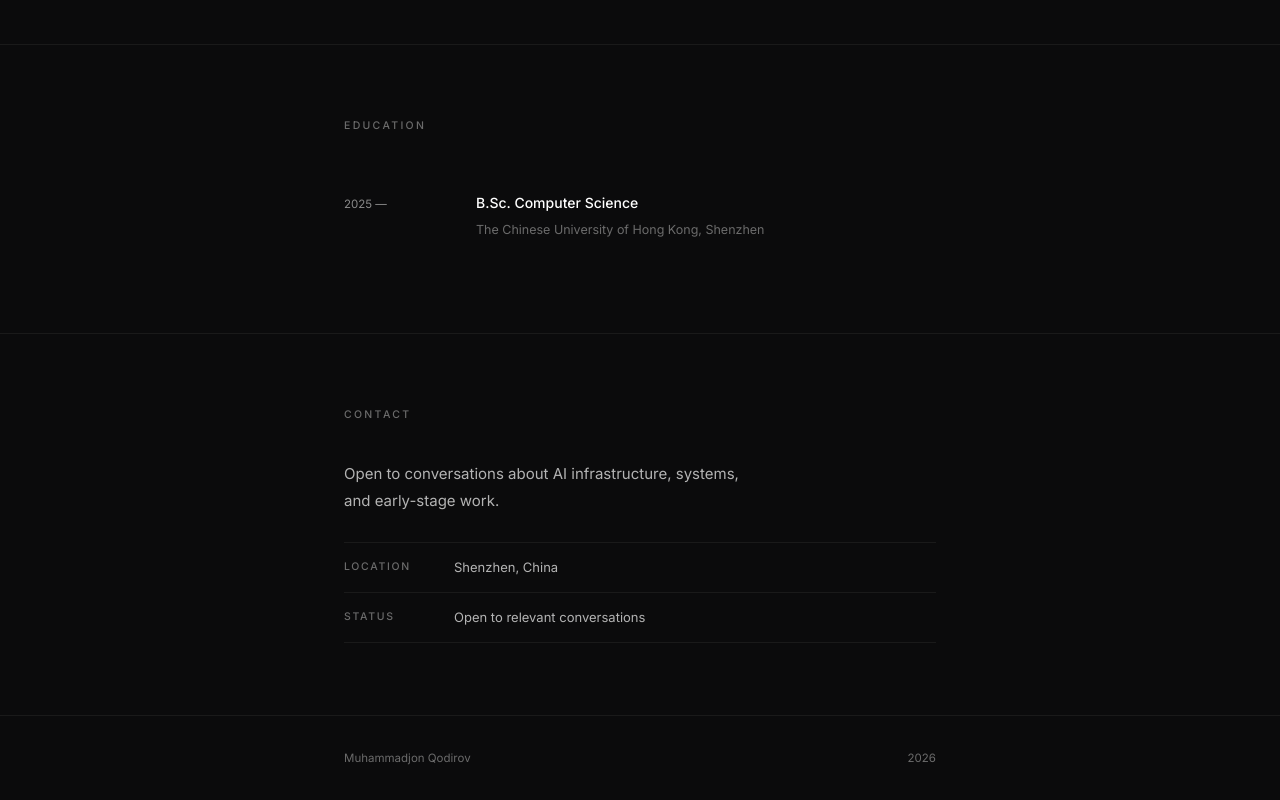
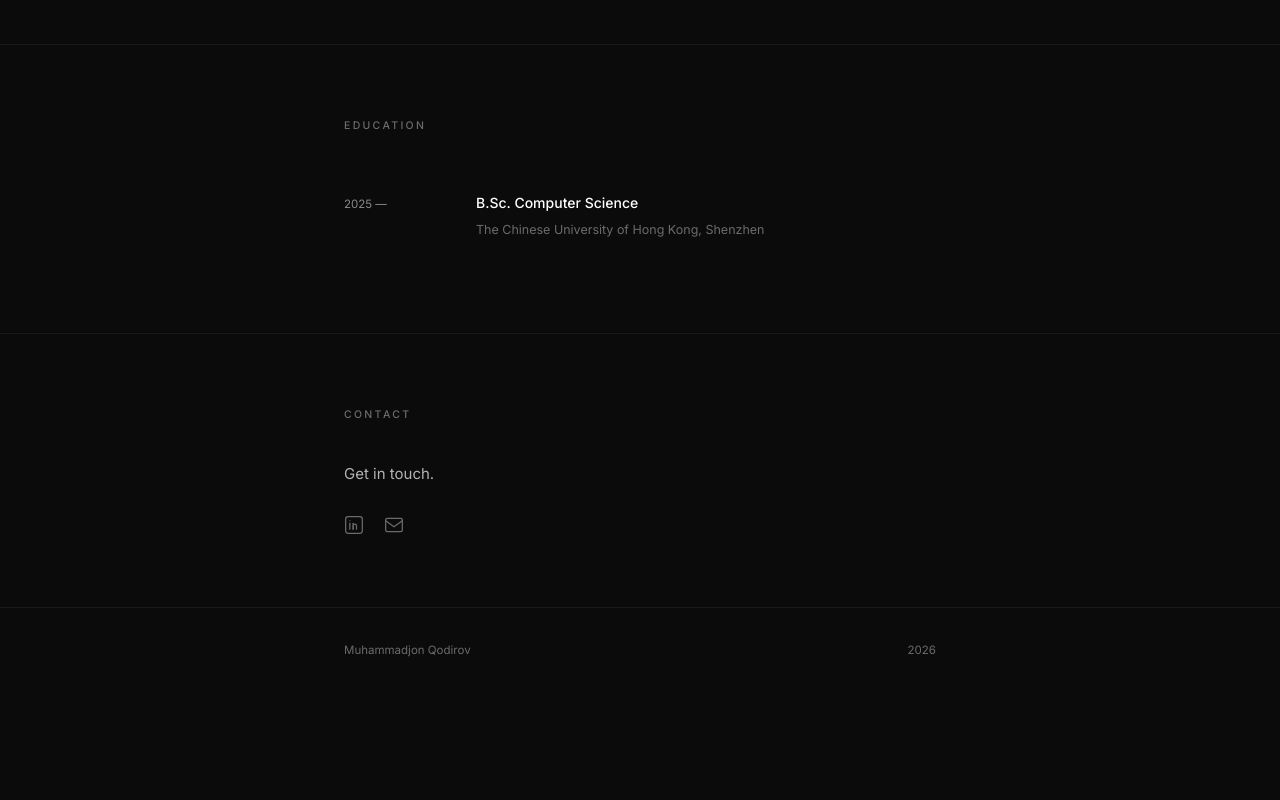
Before and after one commit to qodirovskiye/qodirovskiye.github.io, a plain HTML site: page index.html in a window 1280 px wide. Shown: the part 2928-3728 px from the top of the page. After the commit the page ends 3620 px from the top, so only its background shows below. Drawn offline with Linux system fonts and the light colour scheme.

Commit message:
Add files via upload

```diff
--- a/index.html
+++ b/index.html
@@ -279,36 +279,21 @@
       margin-bottom: 28px;
     }
 
-    .contact-meta {
-      display: flex;
-      flex-direction: column;
-      gap: 0;
-    }
-
-    .c-row {
+    .contact-icons {
       display: flex;
       align-items: center;
       gap: 20px;
-      padding: 13px 0;
-      border-bottom: 1px solid var(--line);
     }
 
-    .c-row:first-child { border-top: 1px solid var(--line); }
-
-    .c-key {
-      font-size: 10.5px;
-      font-weight: 500;
-      color: var(--faint);
-      letter-spacing: 0.16em;
-      text-transform: uppercase;
-      width: 90px;
-      flex-shrink: 0;
+    .contact-icon {
+      color: #6B6B6B;
+      display: flex;
+      align-items: center;
+      justify-content: center;
+      transition: color 0.2s;
     }
 
-    .c-val {
-      font-size: 13px;
-      color: var(--body);
-    }
+    .contact-icon:hover { color: var(--accent); }
 
     /* ── Footer ── */
     footer {
@@ -492,16 +477,26 @@
 <section id="contact">
   <div class="w reveal">
     <p class="sec-label">Contact</p>
-    <p class="contact-text">Open to conversations about AI infrastructure, systems, and early-stage work.</p>
-    <div class="contact-meta">
-      <div class="c-row">
-        <span class="c-key">Location</span>
-        <span class="c-val">Shenzhen, China</span>
-      </div>
-      <div class="c-row">
-        <span class="c-key">Status</span>
-        <span class="c-val">Open to relevant conversations</span>
-      </div>
+    <p class="contact-text">Get in touch.</p>
+    <div class="contact-icons">
+
+      <a href="https://www.linkedin.com/in/qodirovskiye" target="_blank" rel="noopener noreferrer" aria-label="LinkedIn" class="contact-icon">
+        <svg xmlns="http://www.w3.org/2000/svg" width="20" height="20" viewBox="0 0 24 24" fill="none" stroke="currentColor" stroke-width="1.5" stroke-linecap="round" stroke-linejoin="round">
+          <rect x="2" y="2" width="20" height="20" rx="3"/>
+          <path d="M7 10v7"/>
+          <path d="M7 7v.01"/>
+          <path d="M11 17v-4c0-1.1.9-2 2-2s2 .9 2 2v4"/>
+          <path d="M11 10v7"/>
+        </svg>
+      </a>
+
+      <a href="mailto:qodirovskiye@gmail.com" aria-label="Email" class="contact-icon">
+        <svg xmlns="http://www.w3.org/2000/svg" width="20" height="20" viewBox="0 0 24 24" fill="none" stroke="currentColor" stroke-width="1.5" stroke-linecap="round" stroke-linejoin="round">
+          <rect x="2" y="4" width="20" height="16" rx="2"/>
+          <path d="m2 7 10 7 10-7"/>
+        </svg>
+      </a>
+
     </div>
   </div>
 </section>
```
